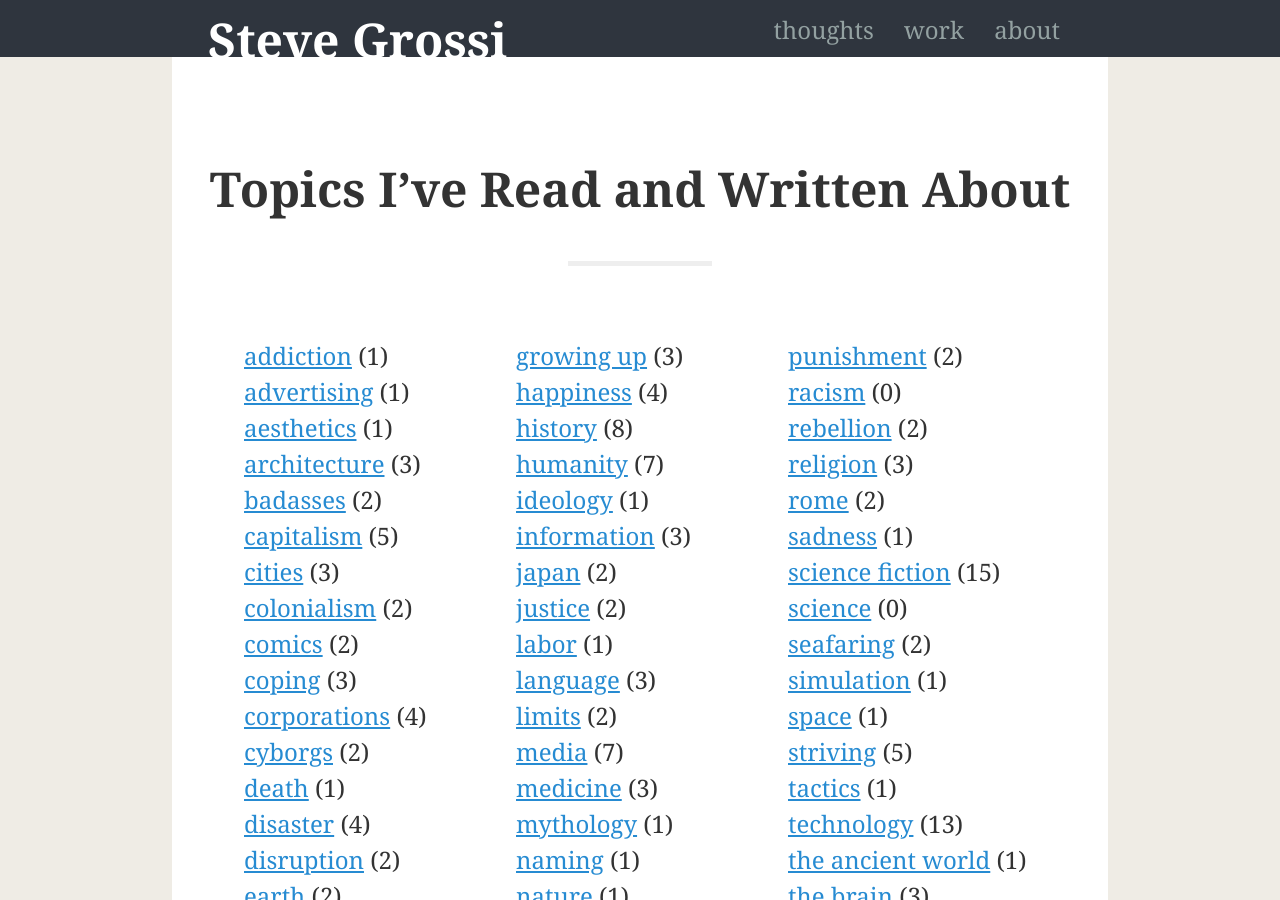
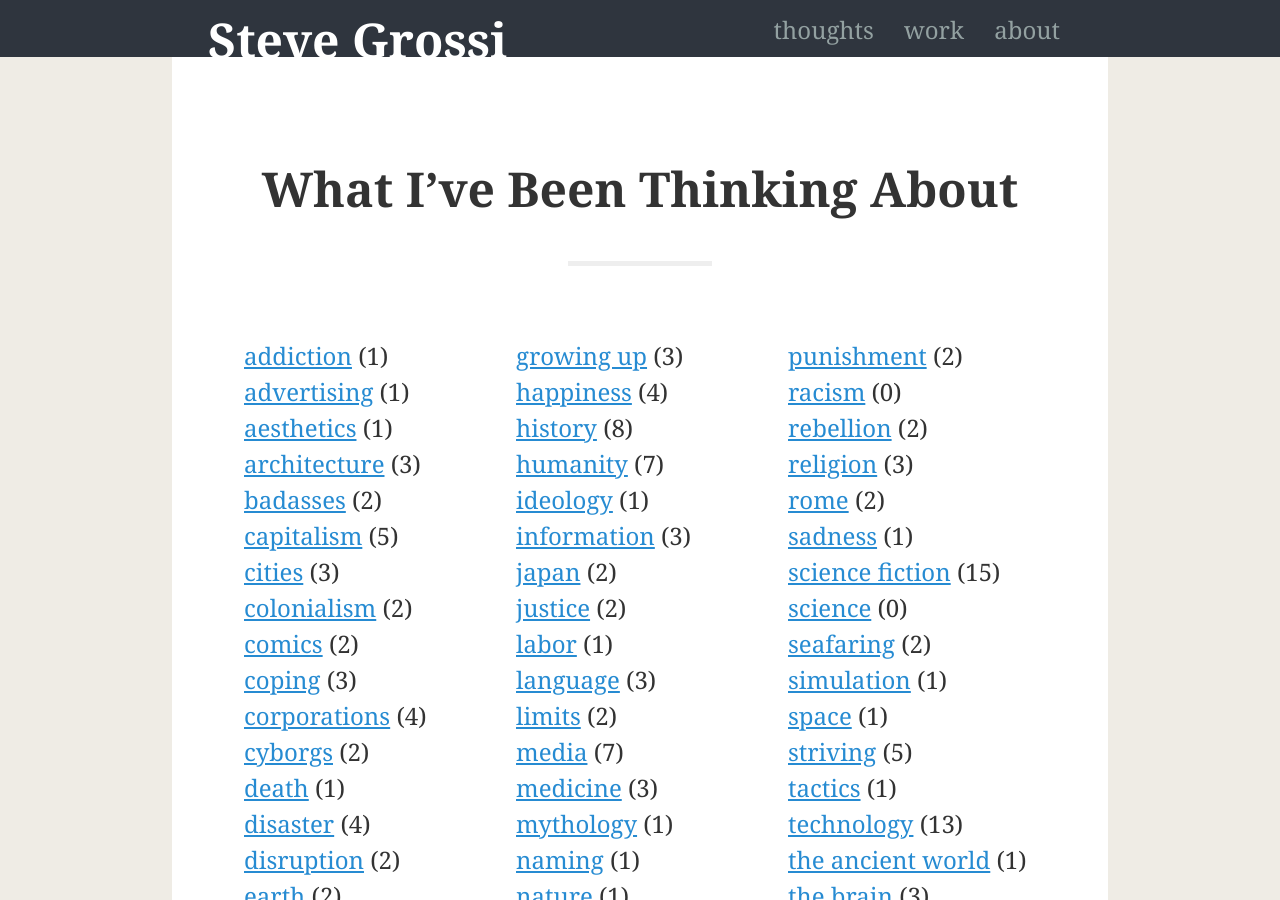
Before and after one commit to stevegrossi/blog, a Jekyll site: the page built from tags.html, in a window 1280 px wide and 900 px high. Built offline with Jekyll 4.4.1, drawn with Linux system fonts in a browser that asks for light colours; some web fonts are replaced.

Commit message:
Use page layout for tags page

```diff
--- a/tags.html
+++ b/tags.html
@@ -1,9 +1,8 @@
 ---
-title: Topics I’ve Read and Written About
+title: What I’ve Been Thinking About
 permalink: /on/topics/
+layout: page
 ---
-
-<h1 class="Title">Topics I’ve Read and Written About</h1>
 
 <ol class="ColumnList ColumnList--three">
   {% for tag in site.tags %}
```
